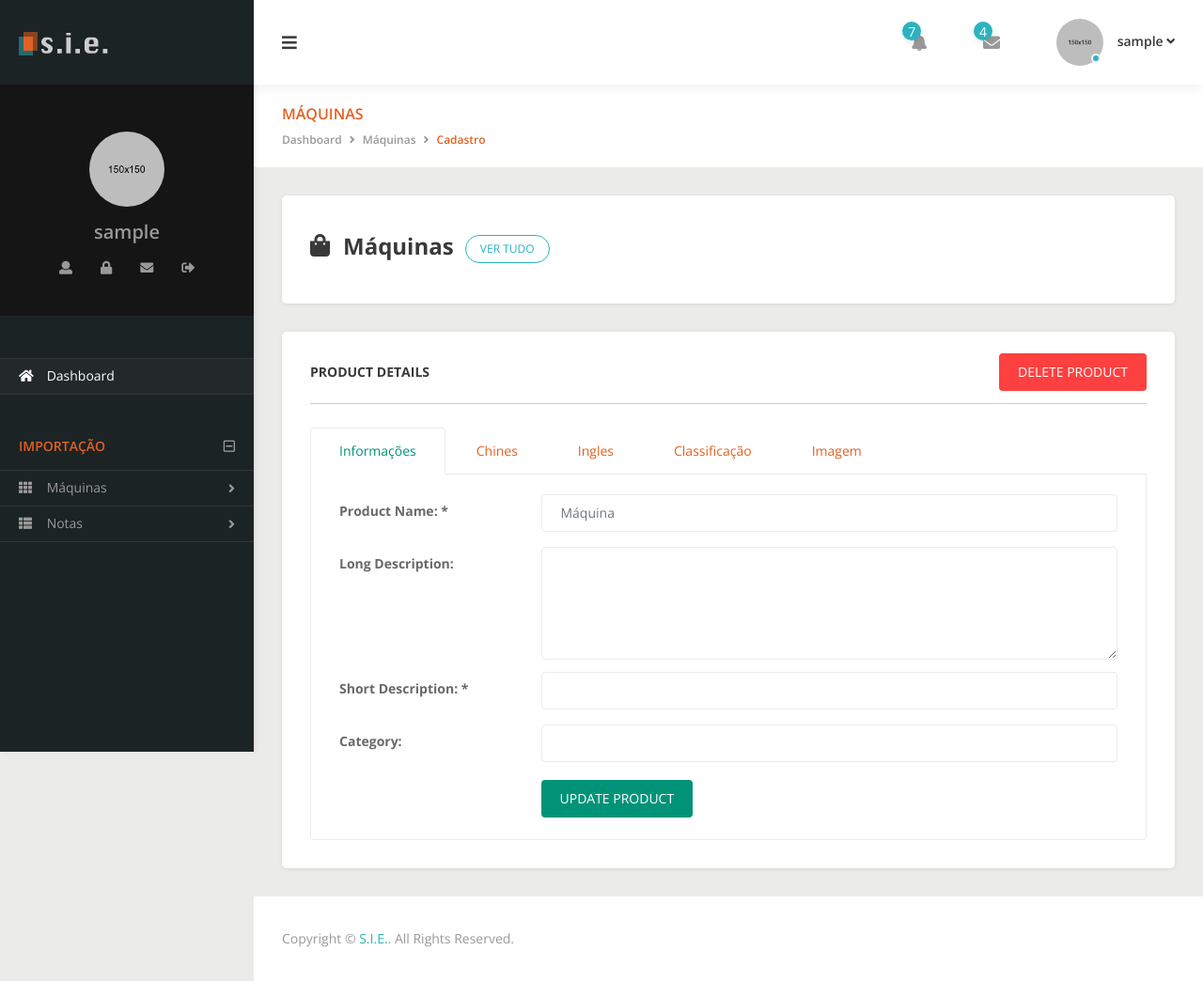
After one commit to tiagocordeiro/nfimport, a Django app: page /product/add/ in a window 1280 px wide. The commit adds this page. Shown: the whole page at 94% size. Run offline with Django 3.2, Linux system fonts and the light colour scheme; the visitor is signed in with stand-in values (Sample User, id 1); some libraries are stand-ins or nearby versions.

Commit message:
Configura form para Produtos Refatora

```diff
--- /dev/null
+++ b/notas/forms.py
@@ -0,0 +1,69 @@
+from django.forms import ModelForm, TextInput, Textarea, ImageField
+
+from .models import Product
+
+
+class ProductForm(ModelForm):
+    class Meta:
+        model = Product
+        fields = ['maquina_pt',
+                  'maquina_en',
+                  'maquina_ch',
+                  'tipo_pt',
+                  'tipo_en',
+                  'tipo_ch',
+                  'modelo_pt',
+                  'modelo_en',
+                  'modelo_ch',
+                  'area_trabalho_pt',
+                  'area_trabalho_en',
+                  'area_trabalho_ch',
+                  'eixo_z_pt',
+                  'eixo_z_en',
+                  'eixo_z_ch',
+                  'cor_pt',
+                  'cor_en',
+                  'cor_ch',
+                  'faz_pt',
+                  'faz_en',
+                  'faz_ch',
+                  'voltagem_pt',
+                  'voltagem_en',
+                  'voltagem_ch',
+                  'ncm',
+                  'nome_classificacao',
+                  'caixa_lateral_base',
+                  'opcionais',
+                  'imagem',
+                  ]
+        widgets = {
+            'maquina_pt': TextInput(attrs={'class': 'form-control', 'placeholder': 'Máquina'}),
+            'maquina_en': TextInput(attrs={'class': 'form-control', 'placeholder': 'Máquina'}),
+            'maquina_ch': TextInput(attrs={'class': 'form-control', 'placeholder': 'Máquina'}),
+            'tipo_pt': TextInput(attrs={'class': 'form-control', 'placeholder': 'Tipo'}),
+            'tipo_en': TextInput(attrs={'class': 'form-control', 'placeholder': 'Tipo'}),
+            'tipo_ch': TextInput(attrs={'class': 'form-control', 'placeholder': 'Tipo'}),
+            'modelo_pt': TextInput(attrs={'class': 'form-control', 'placeholder': 'Modelo'}),
+            'modelo_en': TextInput(attrs={'class': 'form-control', 'placeholder': 'Modelo'}),
+            'modelo_ch': TextInput(attrs={'class': 'form-control', 'placeholder': 'Modelo'}),
+            'area_trabalho_pt': TextInput(attrs={'class': 'form-control', 'placeholder': 'Área de trabalho'}),
+            'area_trabalho_en': TextInput(attrs={'class': 'form-control', 'placeholder': 'Área de trabalho'}),
+            'area_trabalho_ch': TextInput(attrs={'class': 'form-control', 'placeholder': 'Área de trabalho'}),
+            'eixo_z_pt': TextInput(attrs={'class': 'form-control', 'placeholder': 'Eixo Z'}),
+            'eixo_z_en': TextInput(attrs={'class': 'form-control', 'placeholder': 'Eixo Z'}),
+            'eixo_z_ch': TextInput(attrs={'class': 'form-control', 'placeholder': 'Eixo Z'}),
+            'cor_pt': TextInput(attrs={'class': 'form-control', 'placeholder': 'Cor'}),
+            'cor_en': TextInput(attrs={'class': 'form-control', 'placeholder': 'Cor'}),
+            'cor_ch': TextInput(attrs={'class': 'form-control', 'placeholder': 'Cor'}),
+            'faz_pt': Textarea(attrs={'class': 'form-control', 'placeholder': 'O que ela faz'}),
+            'faz_en': Textarea(attrs={'class': 'form-control', 'placeholder': 'O que ela faz'}),
+            'faz_ch': Textarea(attrs={'class': 'form-control', 'placeholder': 'O que ela faz'}),
+            'voltagem_pt': TextInput(attrs={'class': 'form-control', 'placeholder': 'voltagem'}),
+            'voltagem_en': TextInput(attrs={'class': 'form-control', 'placeholder': 'voltagem'}),
+            'voltagem_ch': TextInput(attrs={'class': 'form-control', 'placeholder': 'voltagem'}),
+            'ncm': TextInput(attrs={'class': 'form-control', 'placeholder': 'NCM'}),
+            'nome_classificacao': Textarea(attrs={'class': 'form-control', 'placeholder': 'Classificação'}),
+            'caixa_lateral_base': TextInput(attrs={'class': 'form-control', 'placeholder': 'Caixa Lateral Base'}),
+            'opcionais': Textarea(attrs={'class': 'form-control', 'placeholder': 'Opcionais'}),
+            'imagem': ImageField(),
+        }
--- a/notas/urls.py
+++ b/notas/urls.py
@@ -3,5 +3,6 @@ from django.urls import path
 from . import views
 
 urlpatterns = [
-    path('products/', views.product_list, name='products_list'),
+    path('products/', views.product_list, name='product_list'),
+    path('product/add/', views.product_create, name='product_create'),
 ]
--- a/notas/views.py
+++ b/notas/views.py
@@ -1,7 +1,8 @@
 from django.contrib.auth.decorators import login_required
-from django.shortcuts import render
+from django.shortcuts import render, redirect
 
 from core.models import UserProfile
+from .forms import ProductForm
 from .models import Product
 
 
@@ -14,3 +15,25 @@ def product_list(request):
     products = Product.objects.all()
     return render(request, 'products/list.html', {'produtos': products,
                                                   'usuario': usuario, })
+
+
+@login_required
+def product_create(request):
+    try:
+        usuario = UserProfile.objects.get(user=request.user)
+    except UserProfile.DoesNotExist:
+        usuario = None
+
+    if request.method == 'POST':
+        form = ProductForm(request.POST)
+        if form.is_valid():
+            product = form.save(commit=False)
+            product.added_by = request.user
+            product.save()
+            return redirect(produc_list)
+
+    else:
+        form = ProductForm()
+
+    return render(request, 'products/create.html', {'usuario': usuario,
+                                                    'form': form, })
--- a/templates/navbar.html
+++ b/templates/navbar.html
@@ -136,12 +136,12 @@
                         </a>
 
                         <ul>
-                            <li><a href="#">Adicionar</a></li>
-                            <li><a href="{% url 'products_list' %}">Consulta</a></li>
+                            <li><a href="{% url 'product_create' %}">Adicionar</a></li>
+                            <li><a href="{% url 'product_list' %}">Consulta</a></li>
                         </ul>
                     </li>
                     <li>
-                        <a href="{% url 'products_list' %}">
+                        <a href="{% url 'product_list' %}">
                             <i class="fa fa-th-list"></i>
                             <span>Notas</span>
                         </a>
--- /dev/null
+++ b/templates/products/create.html
@@ -0,0 +1,196 @@
+{% extends "base.html" %}
+{% load static %}
+
+{% block title %}Dashboard - S.I.E.{% endblock %}
+{% block page-title %}Máquinas{% endblock %}
+
+{% block breadcrumb %}
+    <li class="breadcrumb-item"><a href="{% url 'dashboard' %}">Dashboard</a></li>
+    <li class="breadcrumb-item"><a href="{% url 'product_list' %}">Máquinas</a></li>
+    <li class="breadcrumb-item active"><span>Cadastro</span></li>
+{% endblock %}
+
+{% block content %}
+<!-- Main Content Start -->
+<section class="main--content">
+    <div class="panel">
+        <!-- Records Header Start -->
+        <div class="records--header">
+            <div class="title fa-shopping-bag">
+                <h3 class="h3">Máquinas <a href="{% url 'product_list' %}" class="btn btn-sm btn-outline-info">Ver tudo</a></h3>
+            </div>
+        </div>
+        <!-- Records Header End -->
+    </div>
+
+    <div class="panel">
+
+        <!-- Edit Product Start -->
+        <div class="records--body">
+            <div class="title">
+                <h6 class="h6">Product Details</h6>
+
+                <a href="#" class="btn btn-rounded btn-danger">Delete Product</a>
+            </div>
+
+            <!-- Tabs Nav Start -->
+            <ul class="nav nav-tabs">
+                <li class="nav-item">
+                    <a href="#tab01" data-toggle="tab" class="nav-link active">Informações</a>
+                </li>
+                <li class="nav-item">
+                    <a href="#tab02" data-toggle="tab" class="nav-link">Chines</a>
+                </li>
+                <li class="nav-item">
+                    <a href="#tab03" data-toggle="tab" class="nav-link">Ingles</a>
+                </li>
+                <li class="nav-item">
+                    <a href="#tab04" data-toggle="tab" class="nav-link">Classificação</a>
+                </li>
+                <li class="nav-item">
+                    <a href="#tab05" data-toggle="tab" class="nav-link">Imagem</a>
+                </li>
+            </ul>
+            <!-- Tabs Nav End -->
+
+            <!-- Tab Content Start -->
+            <div class="tab-content">
+                <!-- Tab Pane Start -->
+                <div class="tab-pane fade show active" id="tab01">
+                    <form action="#">
+                        <div class="form-group row">
+                            <span class="label-text col-md-3 col-form-label">Product Name: *</span>
+
+                            <div class="col-md-9">
+                                {{ form.maquina_pt }}
+                            </div>
+                        </div>
+
+                        <div class="form-group row">
+                            <span class="label-text col-md-3 col-form-label">Long Description:</span>
+
+                            <div class="col-md-9">
+                                <textarea name="textarea" class="form-control"></textarea>
+                            </div>
+                        </div>
+
+                        <div class="form-group row">
+                            <span class="label-text col-md-3 col-form-label">Short Description: *</span>
+
+                            <div class="col-md-9">
+                                <input type="text" name="text" class="form-control" required>
+                            </div>
+                        </div>
+
+                        <div class="form-group row">
+                            <span class="label-text col-md-3 col-form-label">Category:</span>
+
+                            <div class="col-md-9">
+                                <input type="text" name="text" class="form-control">
+                            </div>
+                        </div>
+
+                        <div class="row mt-3">
+                            <div class="col-md-9 offset-md-3">
+                                <input type="submit" value="Update Product" class="btn btn-rounded btn-success">
+                            </div>
+                        </div>
+                    </form>
+                </div>
+                <!-- Tab Pane End -->
+
+                <!-- Tab Pane Start -->
+                <div class="tab-pane fade" id="tab02">
+                    <form action="#">
+                        <div class="form-group row">
+                            <span class="label-text col-md-3 col-form-label">Product Name: *</span>
+
+                            <div class="col-md-9">
+                                <input type="text" name="text" class="form-control" required>
+                            </div>
+                        </div>
+
+                        <div class="form-group row">
+                            <span class="label-text col-md-3 col-form-label">Long Description:</span>
+
+                            <div class="col-md-9">
+                                <textarea name="textarea" class="form-control"></textarea>
+                            </div>
+                        </div>
+
+                        <div class="form-group row">
+                            <span class="label-text col-md-3 col-form-label">Short Description: *</span>
+
+                            <div class="col-md-9">
+                                <input type="text" name="text" class="form-control" required>
+                            </div>
+                        </div>
+
+                        <div class="form-group row">
+                            <span class="label-text col-md-3 col-form-label">Category:</span>
+
+                            <div class="col-md-9">
+                                <input type="text" name="text" class="form-control">
+                            </div>
+                        </div>
+
+                        <div class="row mt-3">
+                            <div class="col-md-9 offset-md-3">
+                                <input type="submit" value="Update Product" class="btn btn-rounded btn-success">
+                            </div>
+                        </div>
+                    </form>
+                </div>
+                <!-- Tab Pane End -->
+
+                <!-- Tab Pane Start -->
+                <div class="tab-pane fade" id="tab03">
+                    <form action="#">
+                        <div class="form-group row">
+                            <span class="label-text col-md-3 col-form-label">Product Name: *</span>
+
+                            <div class="col-md-9">
+                                <input type="text" name="text" class="form-control" required>
+                            </div>
+                        </div>
+
+                        <div class="form-group row">
+                            <span class="label-text col-md-3 col-form-label">Long Description:</span>
+
+                            <div class="col-md-9">
+                                <textarea name="textarea" class="form-control"></textarea>
+                            </div>
+                        </div>
+
+                        <div class="form-group row">
+                            <span class="label-text col-md-3 col-form-label">Short Description: *</span>
+
+                            <div class="col-md-9">
+                                <input type="text" name="text" class="form-control" required>
+                            </div>
+                        </div>
+
+                        <div class="form-group row">
+                            <span class="label-text col-md-3 col-form-label">Category:</span>
+
+                            <div class="col-md-9">
+                                <input type="text" name="text" class="form-control">
+                            </div>
+                        </div>
+
+                        <div class="row mt-3">
+                            <div class="col-md-9 offset-md-3">
+                                <input type="submit" value="Update Product" class="btn btn-rounded btn-success">
+                            </div>
+                        </div>
+                    </form>
+                </div>
+                <!-- Tab Pane End -->
+            </div>
+            <!-- Tab Content End -->
+        </div>
+        <!-- Edit Product End -->
+    </div>
+</section>
+<!-- Main Content End -->
+{% endblock %}
--- a/templates/products/list.html
+++ b/templates/products/list.html
@@ -6,7 +6,7 @@
 
 {% block breadcrumb %}
     <li class="breadcrumb-item"><a href="{% url 'dashboard' %}">Dashboard</a></li>
-    <li class="breadcrumb-item active"><a href="{% url 'products_list' %}">Máquinas</a></li>
+    <li class="breadcrumb-item active"><a href="{% url 'product_list' %}">Máquinas</a></li>
 {% endblock %}
 
 {% block content %}
```
